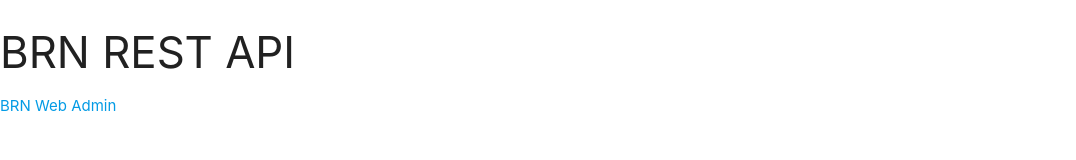
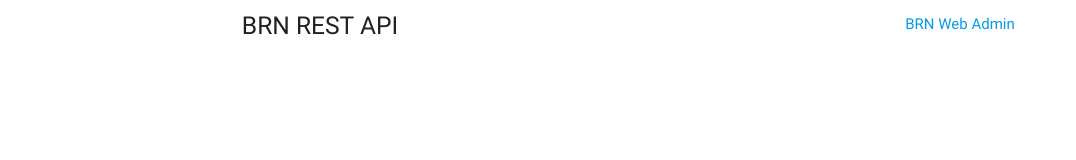
Before and after one commit to fauzanlbs/brn-web-new, a website: page public/index.html in a window 1280 px wide. Shown: the whole page, without its empty margins (0-1076 px from the left). Drawn offline with nearby package versions, Linux system fonts and the light colour scheme.

Commit message:
update index

```diff
--- a/public/index.html
+++ b/public/index.html
@@ -8,15 +8,18 @@
   <title>BRN Web Admin</title>
 
   <!-- Compiled and minified CSS -->
-  <link rel="stylesheet" href="https://cdnjs.cloudflare.com/ajax/libs/materialize/1.0.0/css/materialize.min.css">
+  <link rel="stylesheet" href="https://cdnjs.cloudflare.com/ajax/libs/materialize/0.100.2/css/materialize.min.css">
 
   <!-- Compiled and minified JavaScript -->
-  <script src="https://cdnjs.cloudflare.com/ajax/libs/materialize/1.0.0/js/materialize.min.js"></script>
+  <script src="https://cdnjs.cloudflare.com/ajax/libs/materialize/0.100.2/js/materialize.min.js"></script>
 </head>
 
 <body>
-  <h3>BRN REST API</h3>
-  <a href="https://www.brnjuara.com">BRN Web Admin</a>
+  <div class="valign-wrapper">
+    <h5 class="valign center" style="width: 100%;">BRN REST API</h5>
+    <a class="valign center" style="width: 100%;" href="https://www.brnjuara.com">BRN Web Admin
+    </a>
+  </div>
 </body>
 
 </html>
```
